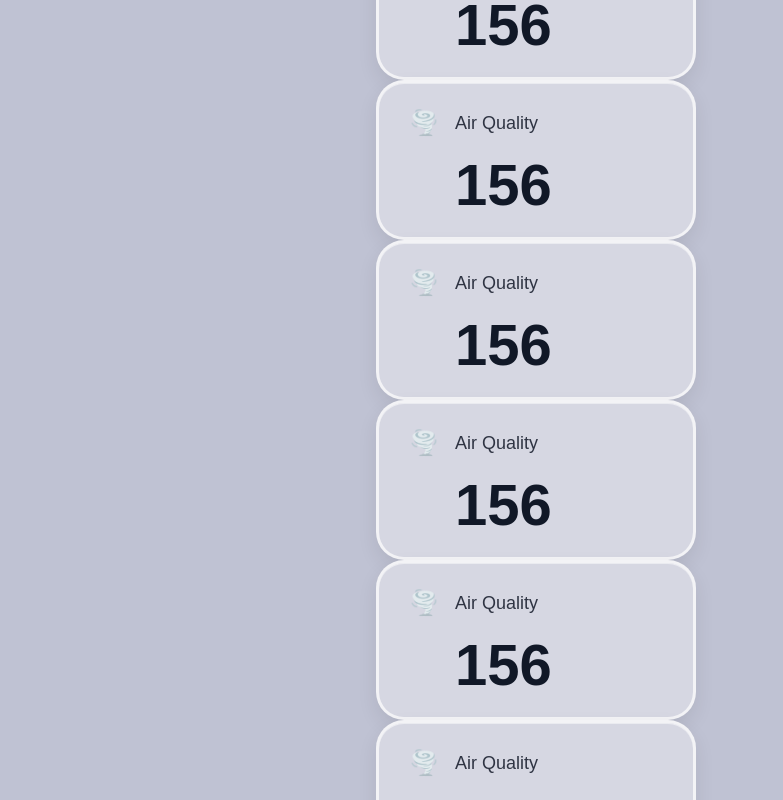
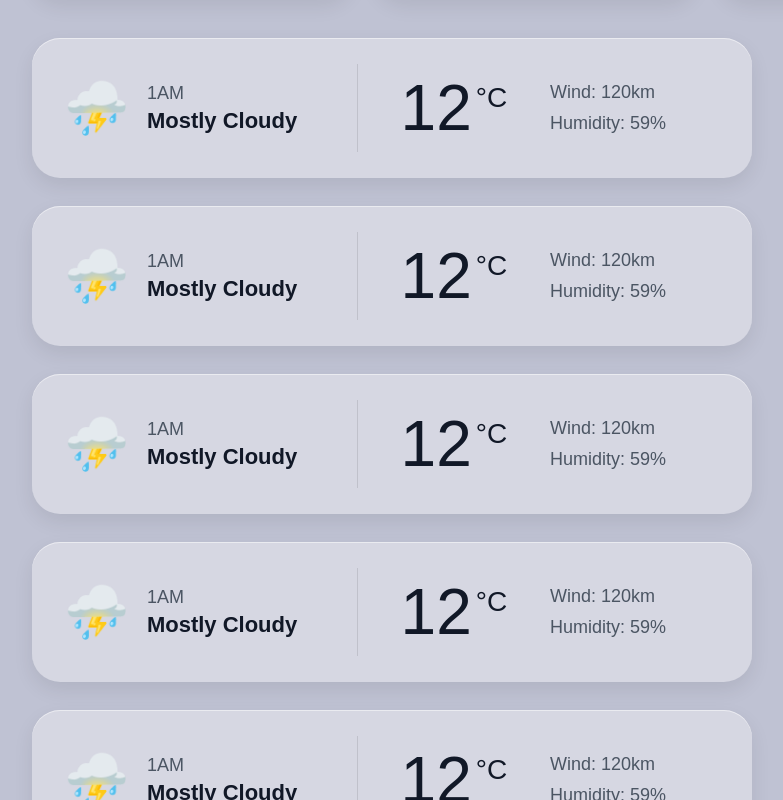
Before and after one commit to Divasdev/Let-S-React, a React (Vite) app in the folder Weather-App/: page / in a window 1280 px wide. Shown: the top 800 px of the page, without its empty margins (104-887 px from the left). Built offline with nearby package versions, Linux system fonts and the light colour scheme.

Commit message:
statsgrid and forecast list

```diff
--- a/Weather-App/src/App.jsx
+++ b/Weather-App/src/App.jsx
@@ -1,26 +1,17 @@
-import StatCard from "./components/StatsGrid/StatsGrid";
-import "./components/StatsGrid/StatsGrid.css";
+import { StatsGrid } from "./components/StatsGrid/StatsGrid";
 
-function StatsGrid() {
-
-  return (
-    <div>
-      <StatCard />
-      <StatCard />
-      <StatCard />
-      <StatCard />
-      <StatCard />
-      <StatCard />
-
-    </div>
-  );
-
-}
+import { ForecastList } from "./components/Forecast/ForecastList";
 
 function App(){
-  return (
-      <StatsGrid />
-  );
+  return(
+
+      <>
+          <StatsGrid />
+          <ForecastList />
+      </>
+
+  )
+
 }
 
 
--- a/Weather-App/src/components/Forecast/ForecastList.jsx
+++ b/Weather-App/src/components/Forecast/ForecastList.jsx
@@ -0,0 +1,18 @@
+import { ForecastRow } from "./ForecastRow";
+
+import "./ForecastList.css";
+
+export function ForecastList(){
+   return(
+      <>
+      <ForecastRow />
+      <ForecastRow />
+      <ForecastRow />
+      <ForecastRow />
+      <ForecastRow />
+      <ForecastRow />
+      <ForecastRow />
+      </>
+
+   )
+}
--- a/Weather-App/src/components/Forecast/ForecastRow.css
+++ b/Weather-App/src/components/Forecast/ForecastRow.css
@@ -0,0 +1,74 @@
+.forecast-card {
+      width: 720px;
+      background: #d6d7e2;
+      border-radius: 28px;
+      margin-top: 28px;
+      padding: 26px 32px;
+
+      box-shadow:
+        inset 0 1px 0 rgba(255,255,255,0.5),
+        0 8px 20px rgba(0,0,0,0.08);
+    }
+
+    .forecast-row {
+      display: flex;
+      align-items: center;
+      justify-content: space-between;
+      gap: 24px;
+    }
+
+    .forecast-left {
+      display: flex;
+      align-items: center;
+      gap: 18px;
+      min-width: 250px;
+    }
+
+    .forecast-weather-icon {
+      font-size: 52px;
+      display: flex;
+      align-items: center;
+      justify-content: center;
+    }
+
+    .forecast-time {
+      font-size: 18px;
+      color: #4b5563;
+      margin-bottom: 4px;
+    }
+
+    .forecast-condition {
+      font-size: 22px;
+      font-weight: 600;
+      color: #111827;
+    }
+
+    .forecast-divider {
+      width: 1px;
+      height: 88px;
+      background: rgba(0,0,0,0.1);
+    }
+
+    .forecast-temp {
+      font-size: 64px;
+      font-weight: 500;
+      color: #111827;
+      line-height: 1;
+      display: flex;
+      align-items: flex-start;
+      gap: 4px;
+    }
+
+    .forecast-temp span {
+      font-size: 28px;
+      margin-top: 8px;
+    }
+
+    .forecast-extra {
+      display: flex;
+      flex-direction: column;
+      gap: 10px;
+      font-size: 18px;
+      color: #4b5563;
+      min-width: 170px;
+    }
--- a/Weather-App/src/components/Forecast/ForecastRow.jsx
+++ b/Weather-App/src/components/Forecast/ForecastRow.jsx
@@ -0,0 +1,33 @@
+import "./ForecastRow.css";
+
+export function ForecastRow(){
+   return(
+        <div className="forecast-card">
+          <div className="forecast-row">
+
+            <div className="forecast-left">
+              <div className="forecast-weather-icon">⛈️</div>
+
+              <div>
+                <p className="forecast-time">1AM</p>
+                <h3 className="forecast-condition">Mostly Cloudy</h3>
+              </div>
+            </div>
+
+            <div className="forecast-divider"></div>
+
+            <div className="forecast-temp">
+              12<span>°C</span>
+            </div>
+
+            <div className="forecast-extra">
+              <p>Wind: 120km</p>
+              <p>Humidity: 59%</p>
+            </div>
+
+          </div>
+        </div>
+
+
+   )
+}
--- a/Weather-App/src/components/StatsGrid/StatCard.jsx
+++ b/Weather-App/src/components/StatsGrid/StatCard.jsx
@@ -0,0 +1,14 @@
+function StatCard() {
+  return (
+    <div className="stat-card">
+      <div className="stat-top">
+        <div className="stat-icon">🌪️</div>
+        <span className="stat-title">Air Quality</span>
+      </div>
+
+      <h3 className="stat-value">156</h3>
+    </div>
+  );
+}
+
+export default StatCard;
--- a/Weather-App/src/components/StatsGrid/StatsGrid.jsx
+++ b/Weather-App/src/components/StatsGrid/StatsGrid.jsx
@@ -1,14 +1,18 @@
-function StatsCard() {
+ import StatCard from "./StatCard";
+ import "./StatsGrid.css";
+
+ export function StatsGrid() {
+
   return (
-    <div className="stat-card">
-      <div className="stat-top">
-        <div className="stat-icon">🌪️</div>
-        <span className="stat-title">Air Quality</span>
-      </div>
+    <div className="stats-grid">
+      <StatCard />
+      <StatCard />
+      <StatCard />
+      <StatCard />
+      <StatCard />
+      <StatCard />
 
-      <h3 className="stat-value">156</h3>
     </div>
   );
+
 }
-
-export default StatsCard;
```
